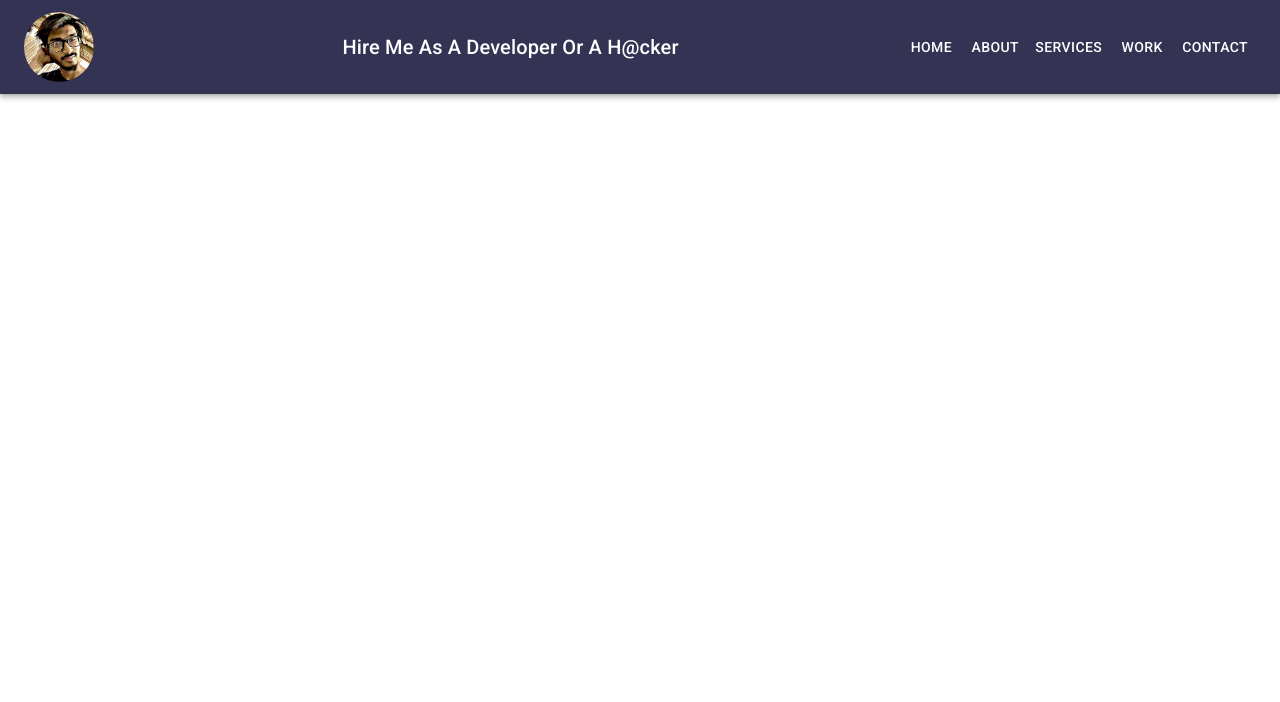
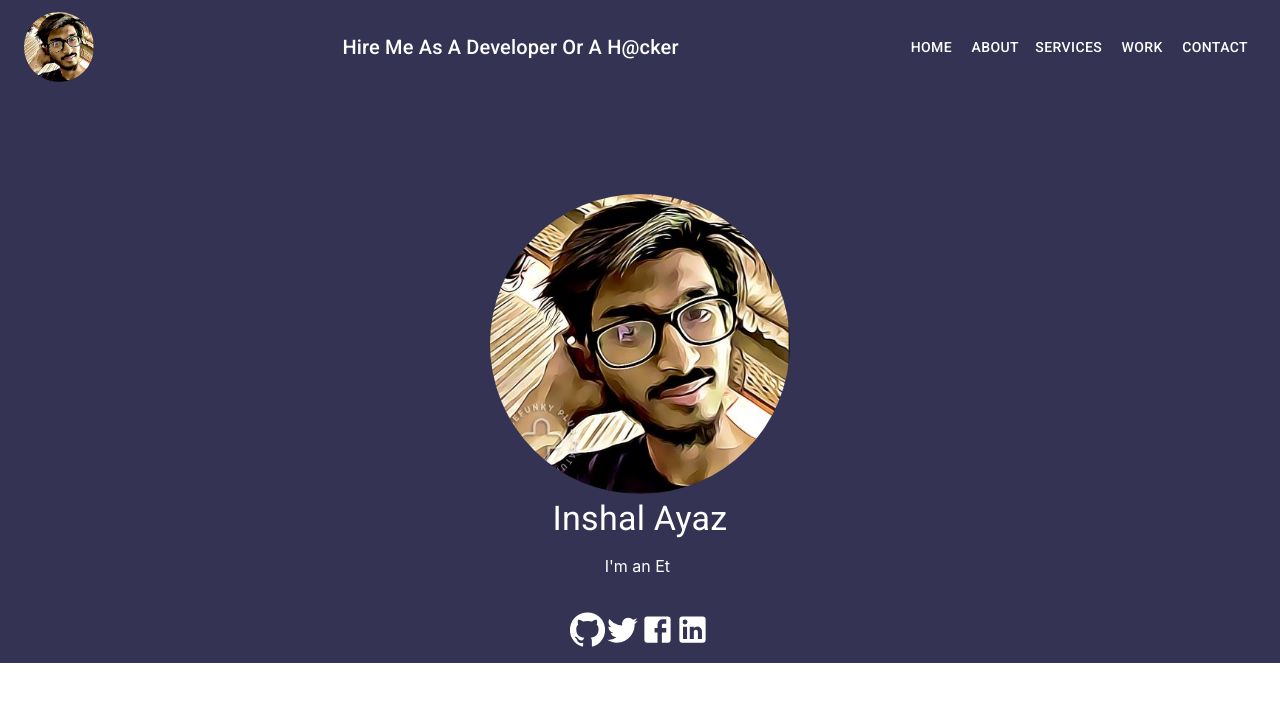
Before and after one commit to inshalayaz/inshalayaz.site, a React (Create React App) app: page / in a window 1280 px wide. Shown: the top 702 px of the page. Built offline with nearby package versions, Linux system fonts and the light colour scheme.

Commit message:
hero section half completed

```diff
--- a/package.json
+++ b/package.json
@@ -10,6 +10,7 @@
     "react": "^17.0.2",
     "react-dom": "^17.0.2",
     "react-scripts": "4.0.3",
+    "react-typical": "^0.1.3",
     "web-vitals": "^1.1.2"
   },
   "scripts": {
--- a/src/App.js
+++ b/src/App.js
@@ -1,4 +1,5 @@
 import './App.css';
+import Hero from './components/Hero/Hero';
 import NavBar from './components/NavBar/NavBar'
 
 
@@ -6,6 +7,7 @@ function App() {
   return (
     <div className="App">
       <NavBar />
+      <Hero />
     </div>
   );
 }
--- /dev/null
+++ b/src/components/Hero/Hero.js
@@ -0,0 +1,36 @@
+import React from 'react'
+import Grid from '@material-ui/core/Grid';
+import { Typography } from '@material-ui/core';
+import Img from "../../assets/My Picture.JPG"
+import GitHubIcon from '@material-ui/icons/GitHub';
+import Typical from 'react-typical'
+
+import useStyles from './Style';
+import { Facebook, LinkedIn, Twitter } from '@material-ui/icons';
+import "./Styles.css"
+
+function Hero() {
+    const classes = useStyles();
+
+  return (
+    <div className={classes.root} style={{backgroundColor: "#353353"}}>
+        <Grid container spacing={3} >
+            <Grid item xs={12}>
+                <img src={Img} alt="Inshal" className={classes.img} />
+                <Typography variant="h4" className={classes.text}> Inshal Ayaz  </Typography>
+                {/* <Typography variant="subtitle" className={classes.text}>  </Typography> */}
+                <Typical steps={['Hello',1000,'I\'m a Front End Developer',1000,'I\'m an Ethical Hacker', 1000]} loop={Infinity} wrapper="p" />
+
+                <Grid item xs={12} className={classes.social}>
+                    <a href="https://github.com/inshalayaz"><GitHubIcon  fontSize="large" /></a>
+                    <a href="https://twitter.com/ayaz_inshal"><Twitter fontSize="large"/></a>
+                    <a href="https://www.facebook.com/inshal.ayaz"><Facebook fontSize="large" /></a>
+                    <a href="https://pk.linkedin.com/in/inshal-ayaz-a2908b1a0"><LinkedIn fontSize="large" /></a>
+                </Grid>
+            </Grid>
+        </Grid>
+    </div>
+    )
+}
+
+export default Hero
--- /dev/null
+++ b/src/components/Hero/Style.js
@@ -0,0 +1,21 @@
+import { makeStyles } from "@material-ui/core/styles";
+
+const useStyles = makeStyles((theme) => ({
+    root: {
+      flexGrow: 1,
+      paddingTop: "100px",
+      color: "white"
+    },
+    text: {
+        color: "white",
+    },
+    img: {
+        height: "300px",
+        borderRadius: "50%"
+    },
+    social: {
+      paddingTop: "20px",
+    }
+  }));
+
+  export default useStyles
--- /dev/null
+++ b/src/components/Hero/Styles.css
@@ -0,0 +1,4 @@
+a :hover{
+    transition: all .5s;
+    color: #fcbf0d;
+}
```
Also changed, not shown: 1 other file (tests, documents, lock files or other folders).
